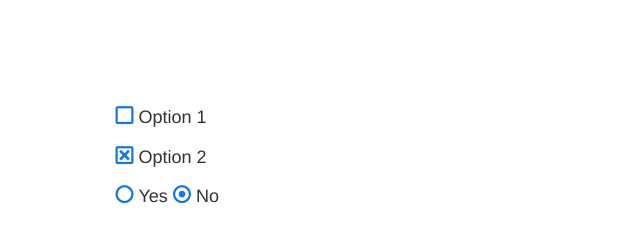
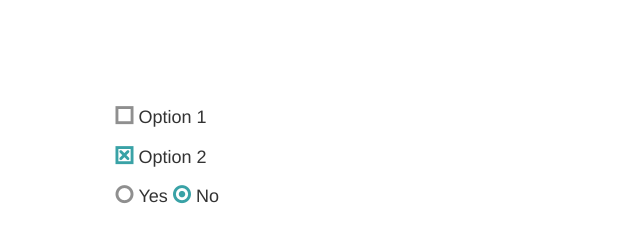
Before and after one commit to squidfingers/fancy-form, a plain HTML site: page index.html in a window 1280 px wide. Shown: the whole page, without its empty margins (0-640 px from the left). Drawn offline with Linux system fonts and the light colour scheme.

Commit message:
Updated font

```diff
--- a/fancy-form/fancy-form.less
+++ b/fancy-form/fancy-form.less
@@ -1,7 +1,8 @@
 // Variables
 
+@ff-icon-color: #8f8f8f;
+@ff-icon-color-checked: #39a2a6;
 @ff-font-path: "fonts";
-@ff-icon-color: rgb(20,120,220);
 
 // Font
 
@@ -63,8 +64,12 @@
         }
     }
     input[type="checkbox"]:checked + label {
-        i:before {
-            .ff-icon-checkbox-checked();
+        i {
+            color: @ff-icon-color-checked;
+
+            &:before {
+                .ff-icon-checkbox-checked();
+            }
         }
     }
     input[type="checkbox"] {
@@ -89,8 +94,12 @@
         }
     }
     input[type="radio"]:checked + label {
-        i:before {
-            .ff-icon-radio-checked();
+        i {
+            color: @ff-icon-color-checked;
+
+            &:before {
+                .ff-icon-radio-checked();
+            }
         }
     }
     input[type="radio"] {
```
Also changed, not shown: fancy-form/fancy-form.css, fancy-form/fonts/fancy-form.ttf, fancy-form/fonts/fancy-form.woff, fancy-form/fonts/src/checkbox-checked.svg, fancy-form/fonts/src/checkbox.svg, fancy-form/fonts/src/radio-checked.svg, fancy-form/fonts/src/radio.svg, 6 other files.
